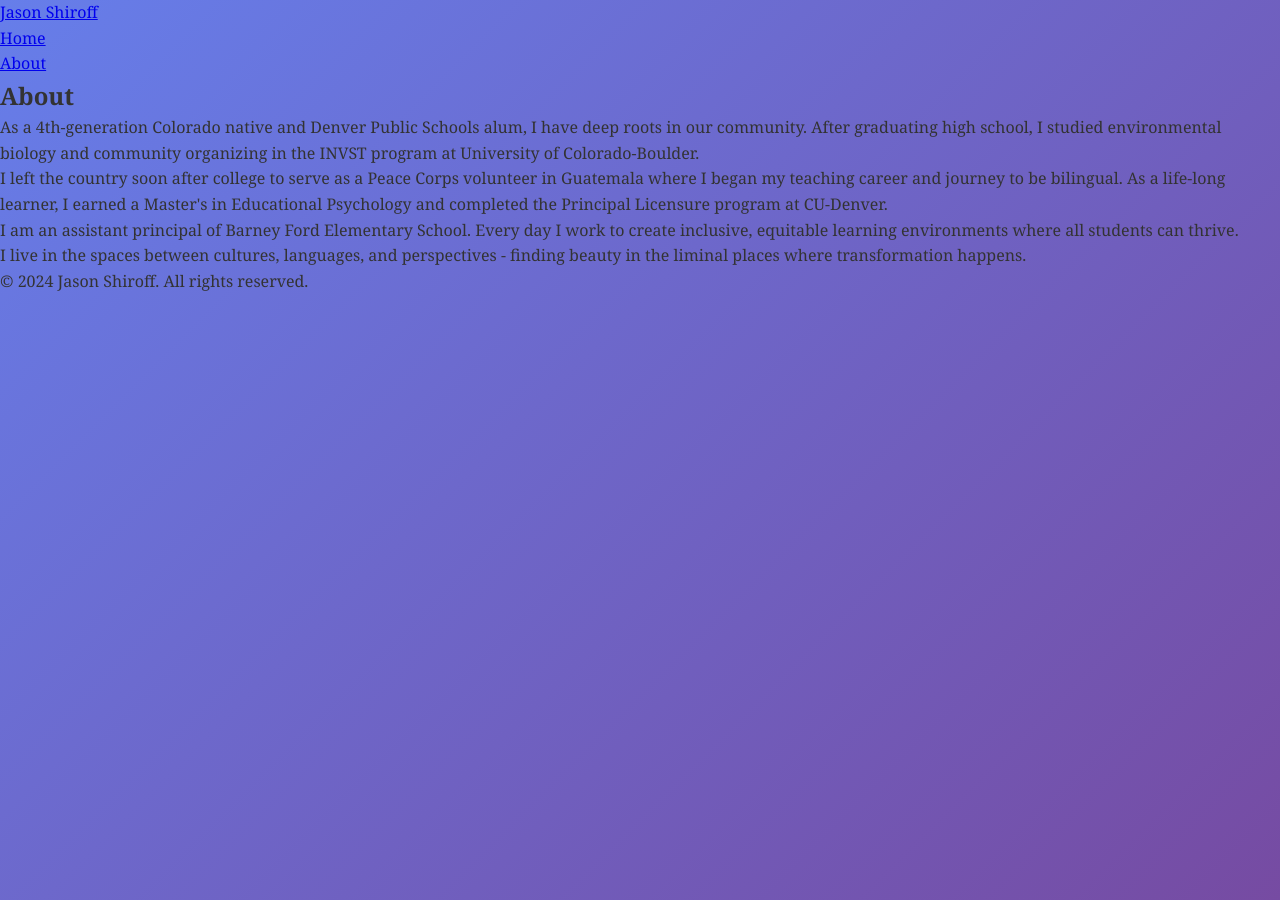
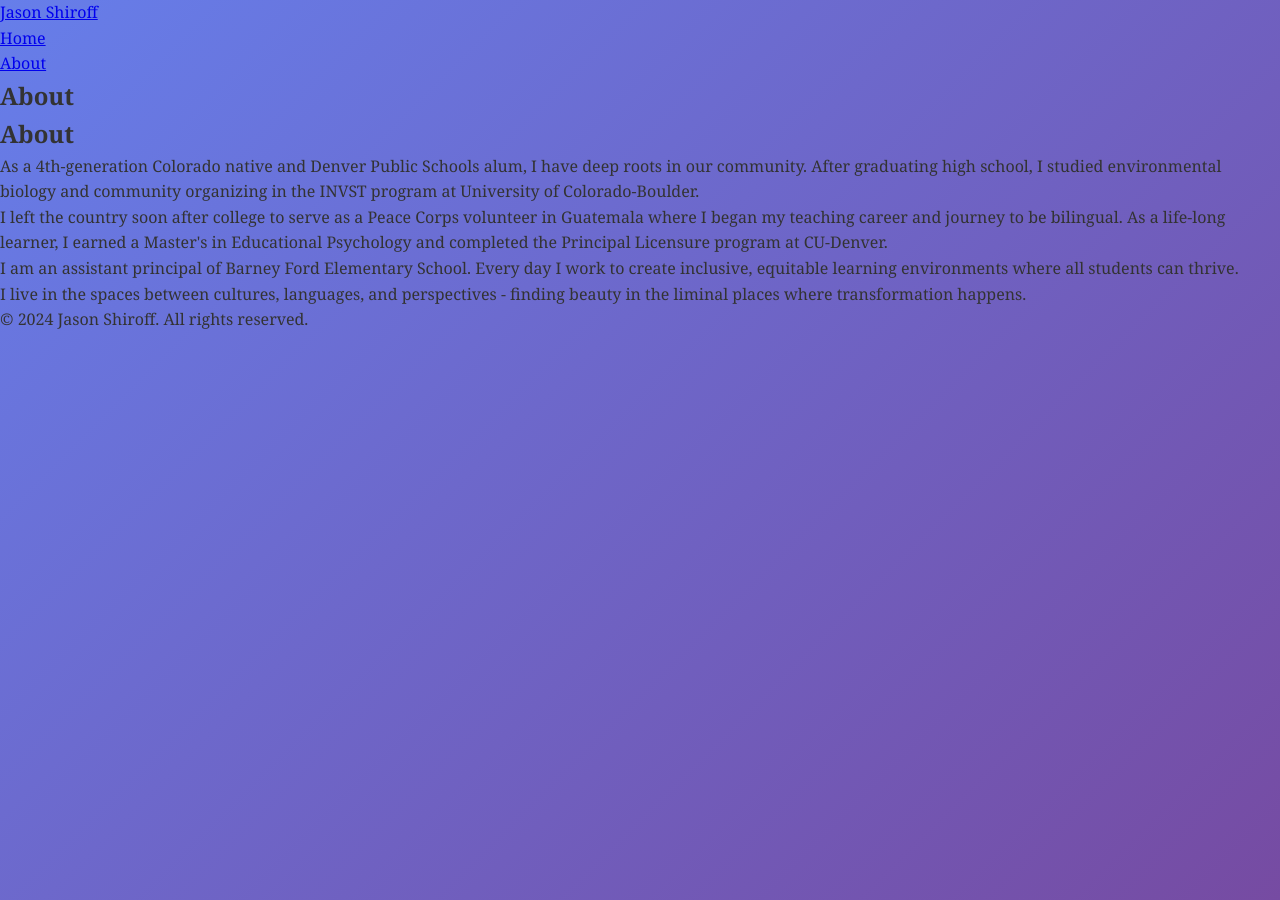
Before and after one commit to jshiroff/jshiroff.github.io, a Jekyll site: the page built from about.md, in a window 1280 px wide. Built offline with Jekyll 4.4.1, drawn with Linux system fonts in a browser that asks for light colours.

Commit message:
Update default.html

```diff
--- a/_layouts/default.html
+++ b/_layouts/default.html
@@ -23,7 +23,24 @@
     </header>
 
     <main class="container">
-        {{ content }}
+        {% if page.hero %}
+        <div class="hero-section fade-in">
+            <div class="hero-text">
+                {{ content }}
+            </div>
+        </div>
+        {% elsif page.title == 'About' %}
+        <div class="about-section active">
+            <h2>{{ page.title }}</h2>
+            <div class="about-text">
+                {{ content }}
+            </div>
+        </div>
+        {% else %}
+        <div class="content-section">
+            {{ content }}
+        </div>
+        {% endif %}
     </main>
 
     <footer>
```
Also changed, not shown: other parts of _layouts/default.html (+17 -0 lines).
